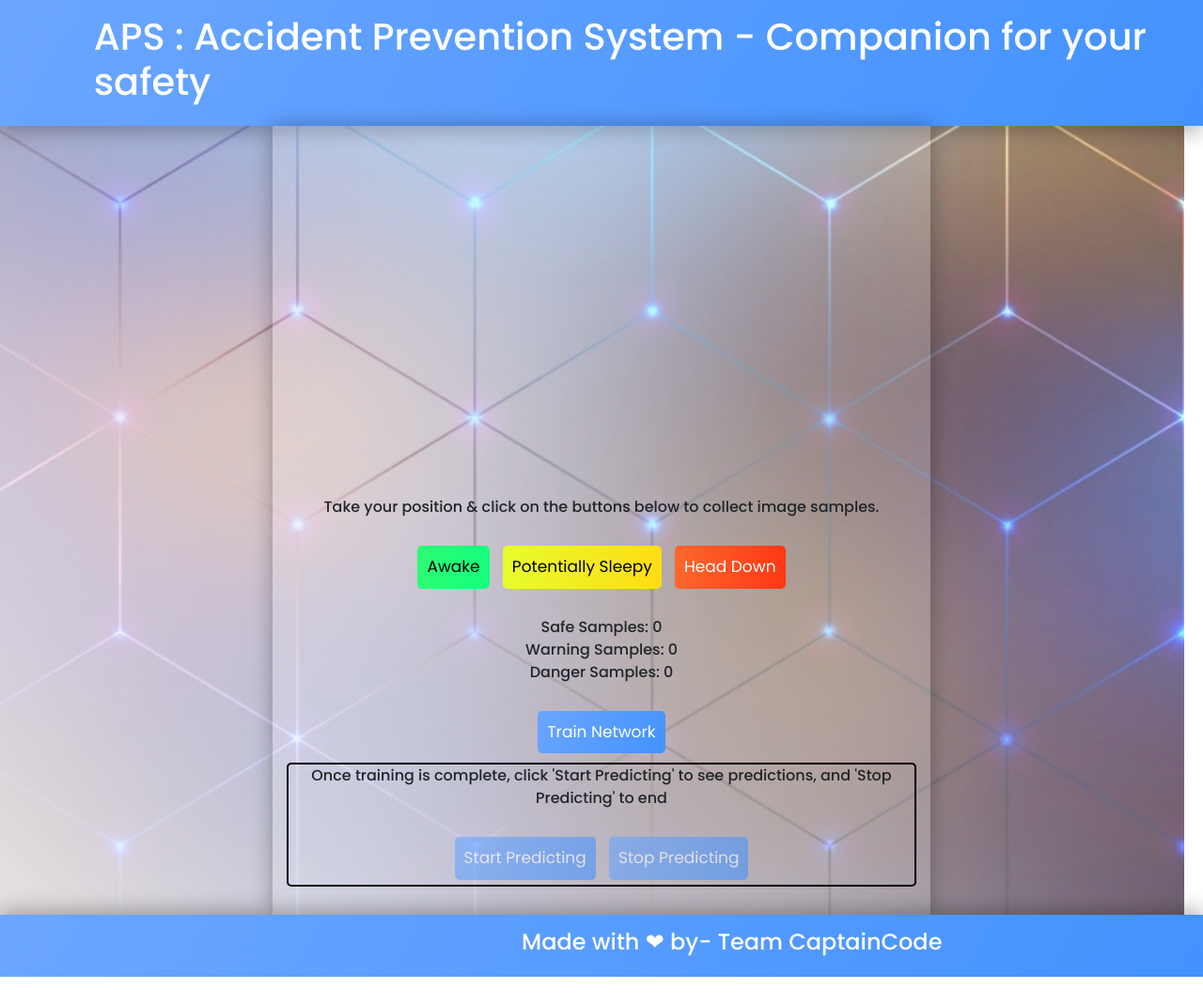
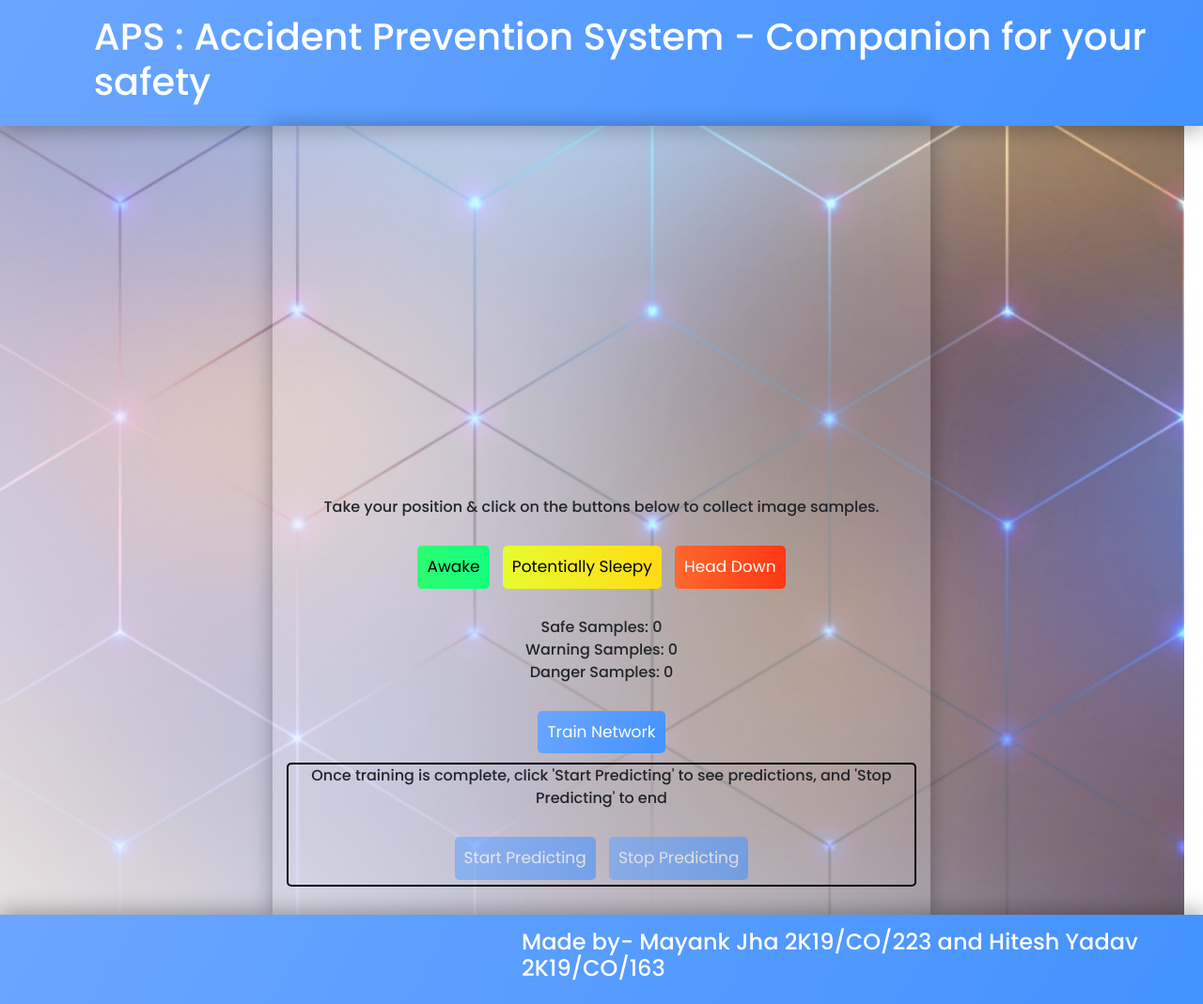
Before and after one commit to parzival272000/APS, a plain HTML site: page WebApp/index.html in a window 1280 px wide. Shown: the whole page at 94% size. Before the commit the page ends 1040 px from the top, so only its background shows below. Drawn offline with nearby package versions, Linux system fonts and the light colour scheme; a script that the page names is missing.

Commit message:
Update index.html

```diff
--- a/WebApp/index.html
+++ b/WebApp/index.html
@@ -97,7 +97,7 @@
 		</div>
 		<div class="footer" id="archive">
 			<h4 class="foot">
-				Made with ❤ by- Team CaptainCode
+				Made by- Mayank Jha 2K19/CO/223 and Hitesh Yadav 2K19/CO/163
 			</h4>
 
 
```
